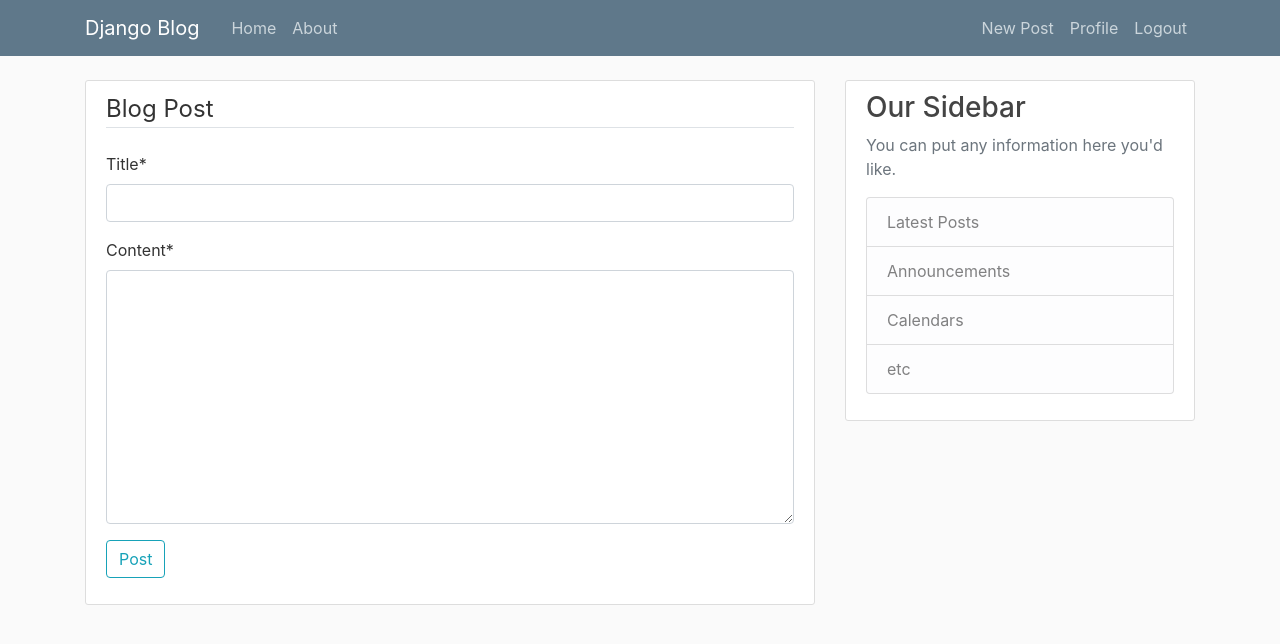
After one commit to mark-akbarov/blog, a Django app: page /post/new/ in a window 1280 px wide. The commit adds this page. Shown: the top 644 px of the page. Run offline with Django 3.2, Linux system fonts and the light colour scheme; a user stored in the database is signed in; some libraries are stand-ins or nearby versions.

Commit message:
Add CRUD Functionality

```diff
--- a/blogs/models.py
+++ b/blogs/models.py
@@ -2,6 +2,8 @@ from django.db import models
 from django.db.models.deletion import CASCADE
 from django.utils import timezone
 from django.contrib.auth.models import User
+from django.urls import reverse
+
 
 class Post(models.Model):
     title = models.CharField(max_length=100)
@@ -11,3 +13,7 @@ class Post(models.Model):
 
     def __str__(self):
         return self.title
+
+
+    def get_absolute_url(self):
+        return reverse('post-detail', kwargs={'pk': self.pk})
--- a/blogs/templates/blogs/base.html
+++ b/blogs/templates/blogs/base.html
@@ -31,6 +31,7 @@
               <!-- Navbar Right Side -->
               <div class="navbar-nav">
                 {% if user.is_authenticated %}
+                <a class="nav-item nav-link" href="{% url 'post-create' %}">New Post</a>
                 <a class="nav-item nav-link" href="{% url 'profile' %}">Profile</a>
                   <a class="nav-item nav-link" href="{% url 'logout' %}">Logout</a>
                 {% else %}
--- a/blogs/templates/blogs/home.html
+++ b/blogs/templates/blogs/home.html
@@ -8,7 +8,7 @@
         <a class="mr-2" href="#">{{ post.author }}</a>
         <small class="text-muted">{{ post.date_posted|date:"F d, Y" }}</small>
       </div>
-      <h2><a class="article-title" href="#">{{ post.title }}</a></h2>
+      <h2><a class="article-title" href="{% url 'post-detail' post.id %}">{{ post.title }}</a></h2>
       <p class="article-content">{{ post.content }}</p>
     </div>
 </article>
--- /dev/null
+++ b/blogs/templates/blogs/post_form.html
@@ -0,0 +1,16 @@
+{% extends "blogs/base.html" %}
+{% load crispy_forms_tags %}
+{% block content %}
+    <div class='content-section'>
+        <form method='POST'>
+            {% csrf_token %}
+            <fieldset>
+                <legend class='border-bottom mb-4'>Blog Post</legend>
+                {{ form | crispy }}
+            </fieldset>
+            <div class='form-group'>
+                <button class='btn btn-outline-info' type='submit'>Post</button>
+            </div>
+        </form>
+    </div>
+{% endblock content %}
--- a/blogs/urls.py
+++ b/blogs/urls.py
@@ -1,8 +1,16 @@
 from django.urls import path
+from .views import (
+    PostListView, PostDetailView,
+    PostCreateView, PostUpdateView,
+    PostDeleteView)
 from . import views
 
 
 urlpatterns = [
-    path('', views.home, name='blog-home'),
-    path('about/', views.about, name='blog-about')
+    path('', PostListView.as_view(), name='blog-home'),
+    path('post/<int:pk>/', PostDetailView.as_view(), name='post-detail'),
+    path('post/new/', PostCreateView.as_view(), name='post-create'),
+    path('post/<int:pk>/update/', PostUpdateView.as_view(), name='post-update'),
+    path('post/<int:pk>/delete/', PostDeleteView.as_view(), name='post-delete'),
+    path('about/', views.about, name='blog-about'),
 ]
--- a/blogs/views.py
+++ b/blogs/views.py
@@ -1,4 +1,10 @@
+from django.http import request
 from django.shortcuts import render
+from django.contrib.auth.mixins import  LoginRequiredMixin, UserPassesTestMixin
+from django.views.generic import (
+    ListView, DetailView,
+    CreateView, UpdateView,
+    DeleteView)
 from .models import Post
 
 
@@ -9,6 +15,53 @@ def home(request):
     return render(request, 'blogs/home.html', context)
 
 
+class PostListView(ListView):
+    model = Post
+    template_name = 'blogs/home.html'
+    context_object_name = 'posts'
+    ordering = ['-date_posted']
+
+
+class PostDetailView(DetailView):
+    model = Post
+
+
+
+class PostCreateView(LoginRequiredMixin, CreateView):
+    model = Post
+    fields = ['title', 'content']
+
+    def form_valid(self, form):
+        form.instance.author = self.request.user
+        return super().form_valid(form)
+
+
+class PostUpdateView(LoginRequiredMixin, UserPassesTestMixin, UpdateView):
+    model = Post
+    fields = ['title', 'content']
+
+    def form_valid(self, form):
+        form.instance.author = self.request.user
+        return super().form_valid(form)
+
+    def test_func(self):
+        post = self.get_object()
+        if self.request.user == post.author:
+            return True
+        return False
+
+
+class PostDeleteView(LoginRequiredMixin, UserPassesTestMixin, DeleteView):
+    model = Post
+    success_url = '/'
+
+    def test_func(self):
+        post = self.get_object()
+        if self.request.user == post.author:
+            return True
+        return False
+
+
 def about(request):
     context = ''
     return render(request, 'blogs/about.html', {'title': 'About'})
```
Also changed, not shown: blogs/templates/blogs/post_confirm_delete.html (added, +17 -0 lines), blogs/templates/blogs/post_detail.html (added, +20 -0 lines), db.sqlite3.
